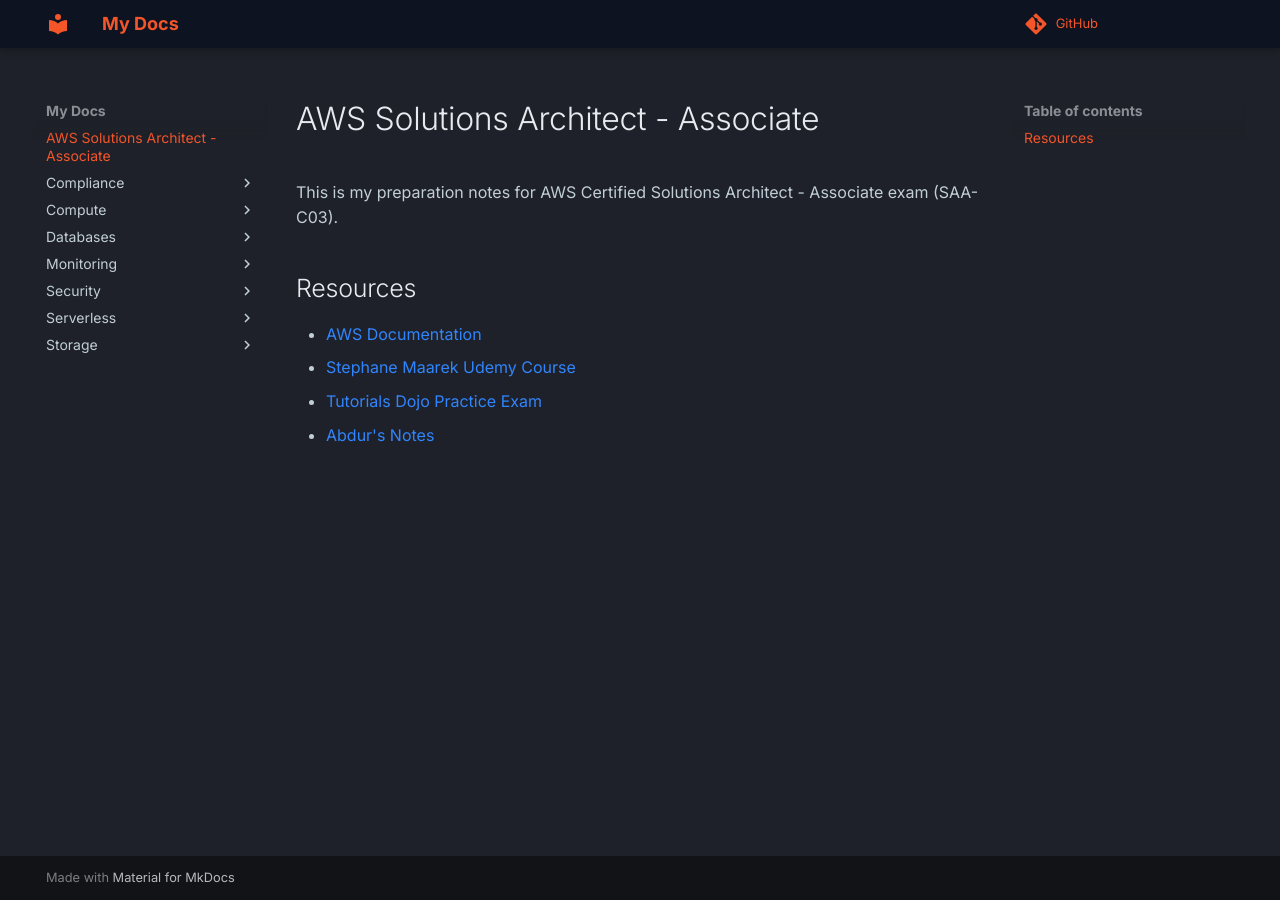
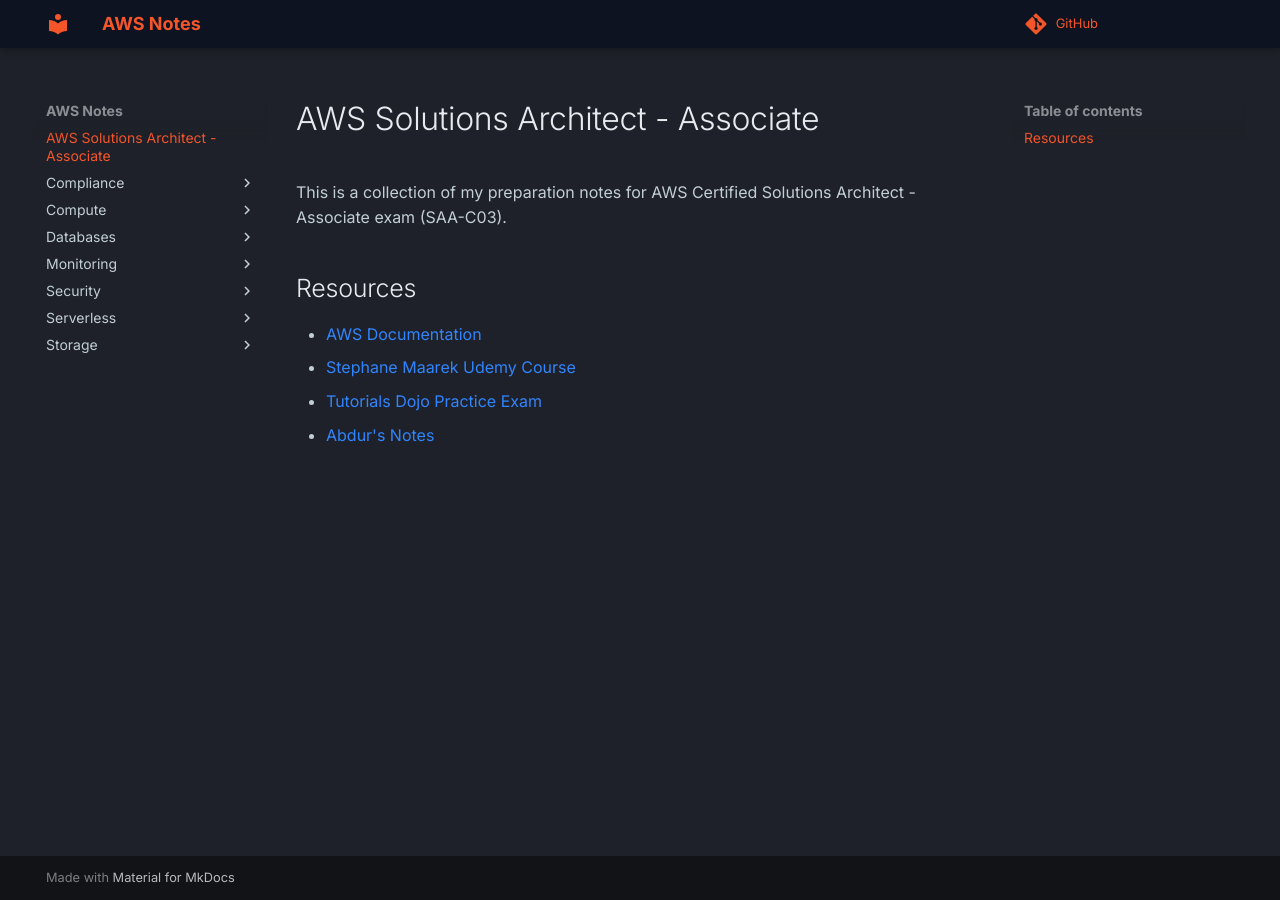
Before and after one commit to mahanthathreyee/aws-notes, an MkDocs documentation site: the page built from docs/index.md, in a window 1280 px wide. Built offline with MkDocs 1.6.1 and Material for MkDocs 9.7.7, drawn with Linux system fonts in a browser that asks for light colours; comment, search, counter and statistics services are not loaded.

Commit message:
Updated title

```diff
--- a/docs/index.md
+++ b/docs/index.md
@@ -1,6 +1,6 @@
 
 # AWS Solutions Architect - Associate
-This is my preparation notes for AWS Certified Solutions Architect - Associate exam (SAA-C03).
+This is a collection of my preparation notes for AWS Certified Solutions Architect - Associate exam (SAA-C03).
 
 ## Resources
 - [AWS Documentation](https://docs.aws.amazon.com/)
--- a/mkdocs.yml
+++ b/mkdocs.yml
@@ -1,4 +1,4 @@
-site_name: My Docs
+site_name: AWS Notes
 repo_url: https://github.com/mahanthathreyee/aws-notes
 edit_uri: edit/main/
 
```
Also changed, not shown: 1 other file.
